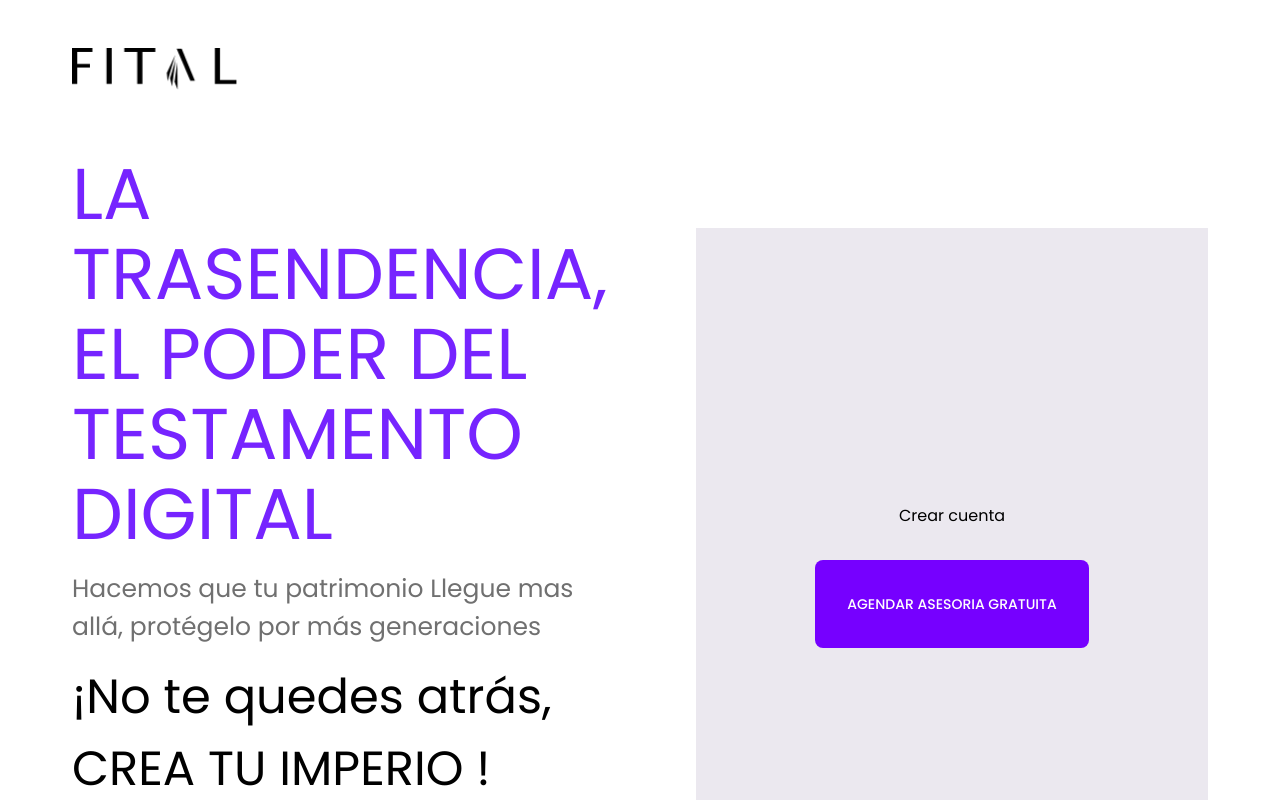
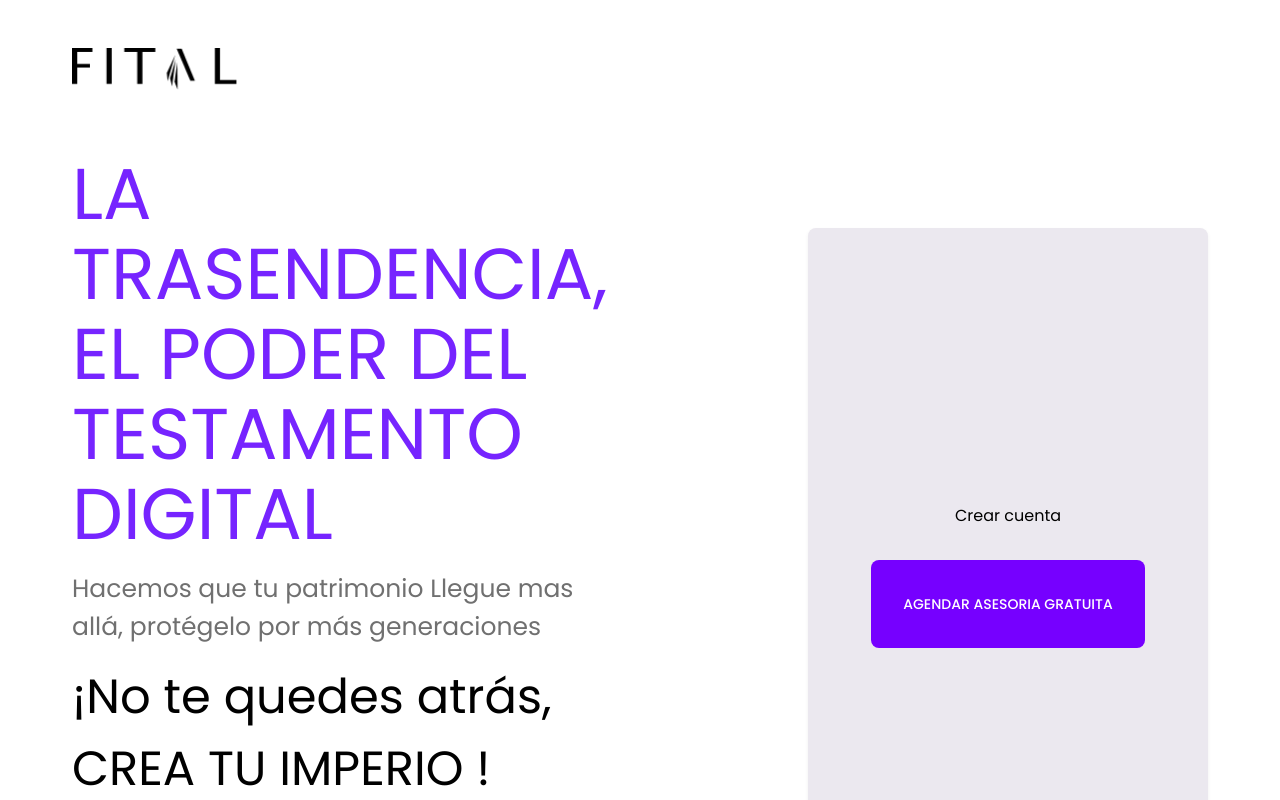
Before and after one commit to leonardomoralesgustavo/fital-new-landing, a Next.js app: page / in a window 1280 px wide. Shown: the top 800 px of the page. Built offline with nearby package versions, Linux system fonts and the light colour scheme.

Commit message:
box shadow

```diff
--- a/components/sections/HomePage/HomeHeader/HomeHeader.tsx
+++ b/components/sections/HomePage/HomeHeader/HomeHeader.tsx
@@ -58,8 +58,9 @@ export const HomeHeader = () => {
             alignItems={"center"}
             sx={{
               bgcolor: "#EBE8EF",
-
-              width: "512px",
+              borderRadius: 2,
+              boxShadow: "0px 2px 4px #0000000F",
+              width: "400px",
               height: "695px",
               mr: 8,
             }}
```
